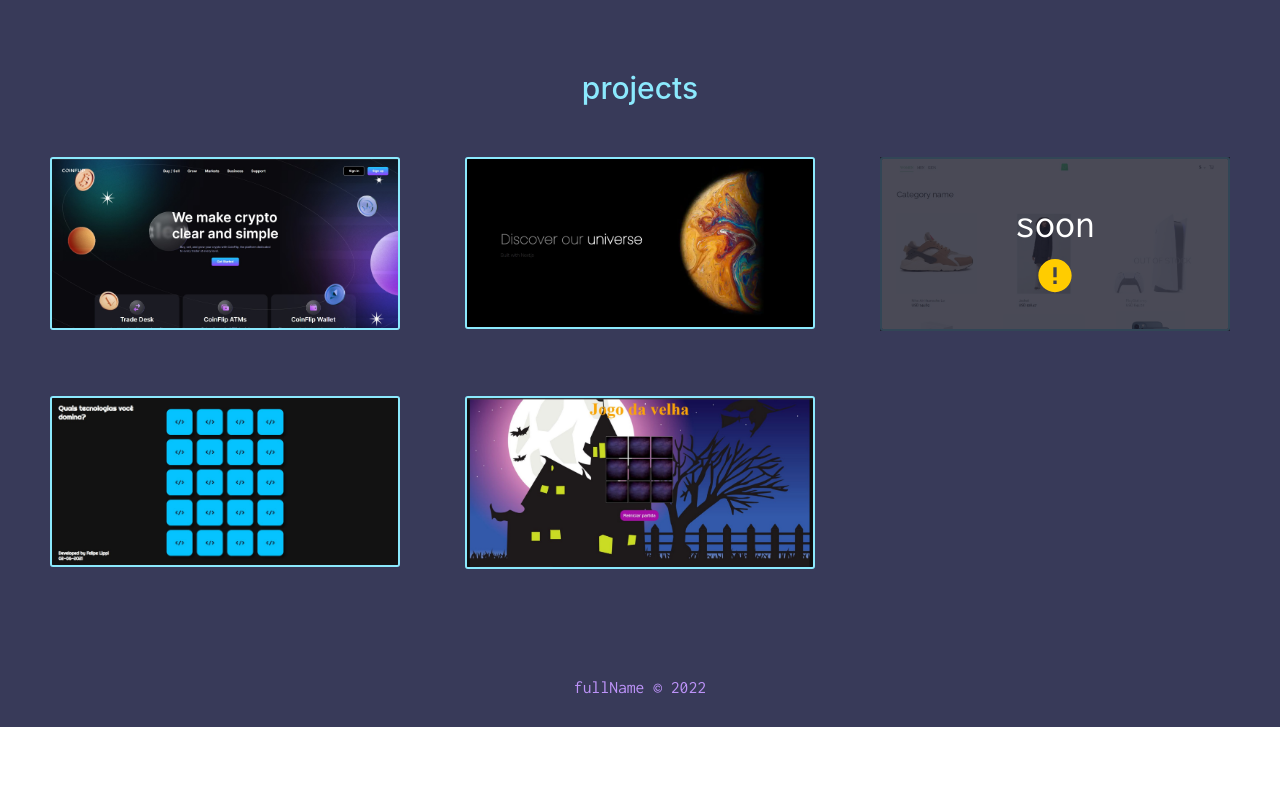
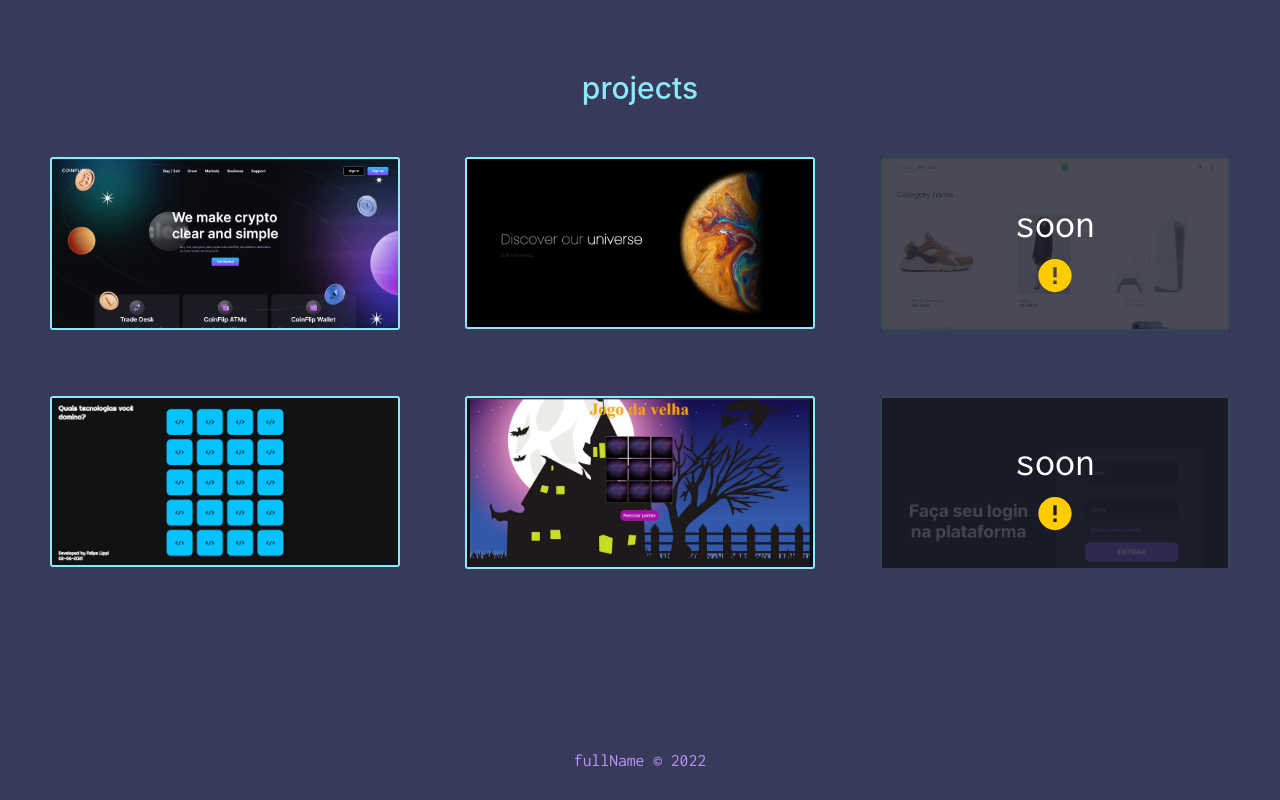
Before and after one commit to Lippi99/Portfolio, a React (Create React App) app: page / in a window 1280 px wide. Shown: the part 1415-2215 px from the top of the page. Before the commit the page ends 2142 px from the top, so only its background shows below. Built offline with nearby package versions, Linux system fonts and the light colour scheme.

Commit message:
added image

```diff
--- a/src/pages/index.tsx
+++ b/src/pages/index.tsx
@@ -17,6 +17,7 @@ import spaceimg from "../assets/space.jpg";
 import ecommerceimg from "../assets/ecommerce.jpg";
 import memorygameimg from "../assets/memorygame.jpg";
 import tictactoeimg from "../assets/tictactoe.jpg";
+import fullStackimg from "../assets/fullStack.jpg";
 
 export const Home = () => {
   const reactRotate = keyframes({
@@ -340,6 +341,41 @@ export const Home = () => {
           >
             <Card background={tictactoeimg} />
           </a>
+          <a
+            href="/"
+            style={{
+              height: "70%",
+              background: "rgba(0, 0, 0, 0.5)",
+              position: "relative",
+              pointerEvents: "none",
+            }}
+          >
+            <Box css={{ opacity: 0.2, height: "100%" }}>
+              <Card background={fullStackimg} />
+            </Box>
+            <Box
+              css={{
+                position: "absolute",
+                left: "50%",
+                top: "50%",
+                transform: "translate(-50%, -50%)",
+              }}
+            >
+              <Flex direction="column" align="center">
+                <h2
+                  style={{
+                    fontSize: "40px",
+                    color: "white",
+                    fontFamily: `Inconsolata, monospace, Open Sans, sans-serif`,
+                    margin: 0,
+                  }}
+                >
+                  {i18next.t<string>("soon")}
+                </h2>
+                <RiErrorWarningFill color="#ffcc00" fontSize={40} />
+              </Flex>
+            </Box>
+          </a>
         </Grid>
       </Section>
       <footer>
```
Also changed, not shown: src/assets/fullStack.jpg (added).
